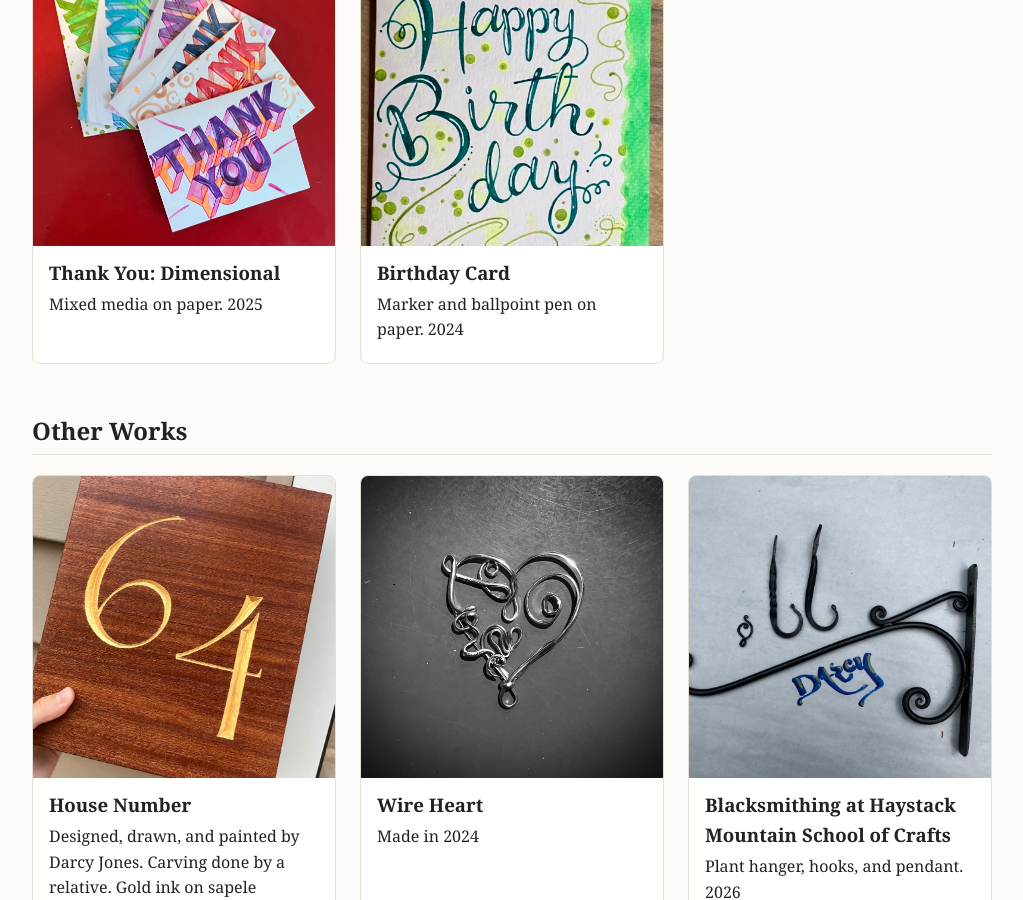
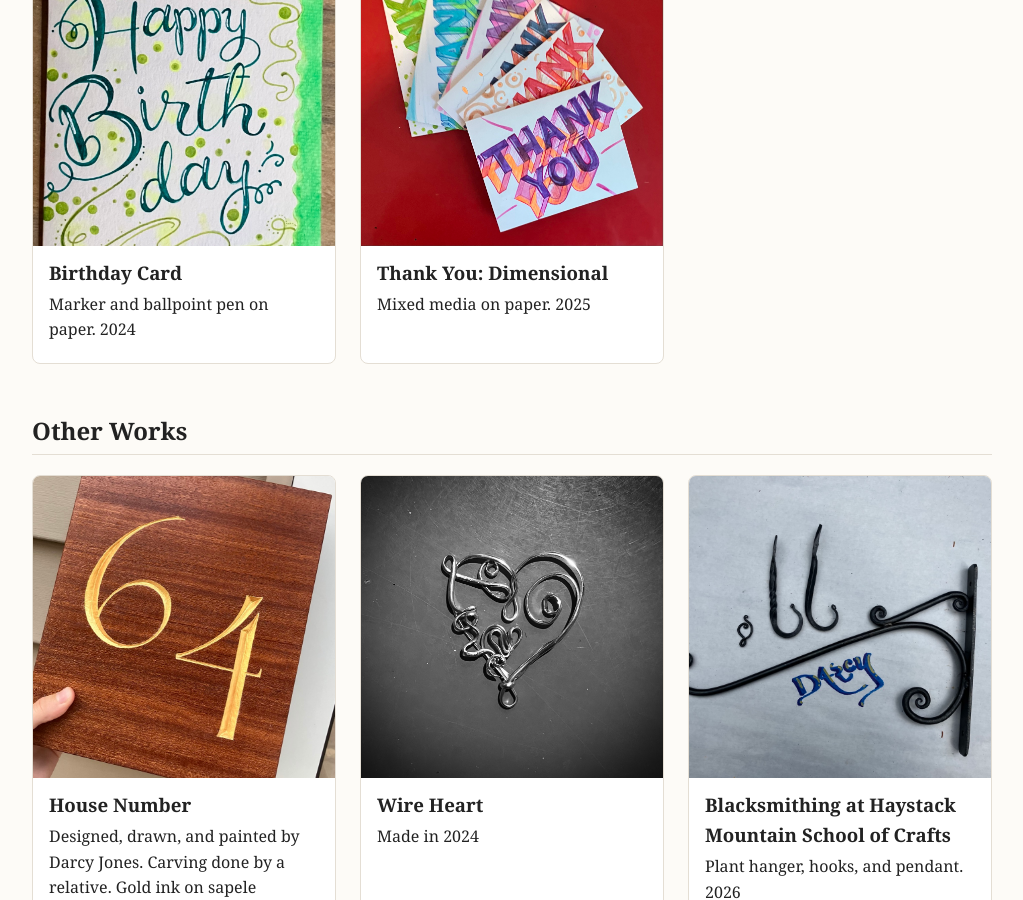
Before and after one commit to DJLiZe/portfolio, a Jekyll site: the page built from index.html, in a window 1280 px wide and 900 px high, scrolled down 2225 px. Shown: the whole window, without its empty margins (128-1151 px from the left). Built offline with Jekyll 4.4.1, drawn with Linux system fonts in a browser that asks for light colours.

Commit message:
Update art.yml

```diff
--- a/_data/art.yml
+++ b/_data/art.yml
@@ -18,6 +18,12 @@
 # If a value has a colon and a space in it (like "Part 1: Home"), wrap the
 # whole value in "double quotes".
 
+- title: "Thank You: Dimensional"
+  category: Cards
+  description: Mixed media on paper. 2025
+  image: /assets/img/geo.jpg
+  alt: A fan of six handmade greeting cards on a red background, each with the word THANK or THANK YOU drawn in a 3D bubble-block lettering style in different color schemes - green, teal, purple, navy, red, and the front card in purple and orange with doodled circles.
+
 - title: Birthday Card
   category: Cards
   description: Marker and ballpoint pen on paper. 2024
@@ -35,12 +41,6 @@
   description: Glass and tile mosaic on chipboard. 2025
   image: /assets/img/bluebonnet.jpg
   alt: Mosaic artwork of bluebonnet flowers made from pieces of blue, black, and dark green glass tile, set against a grid of grey and sage-green background tiles.
-
-- title: "Thank You: Dimensional"
-  category: Cards
-  description: Mixed media on paper. 2025
-  image: /assets/img/geo.jpg
-  alt: A fan of six handmade greeting cards on a red background, each with the word THANK or THANK YOU drawn in a 3D bubble-block lettering style in different color schemes - green, teal, purple, navy, red, and the front card in purple and orange with doodled circles.
 
 - title: "Thank You: Tulips"
   category: Cards
```
